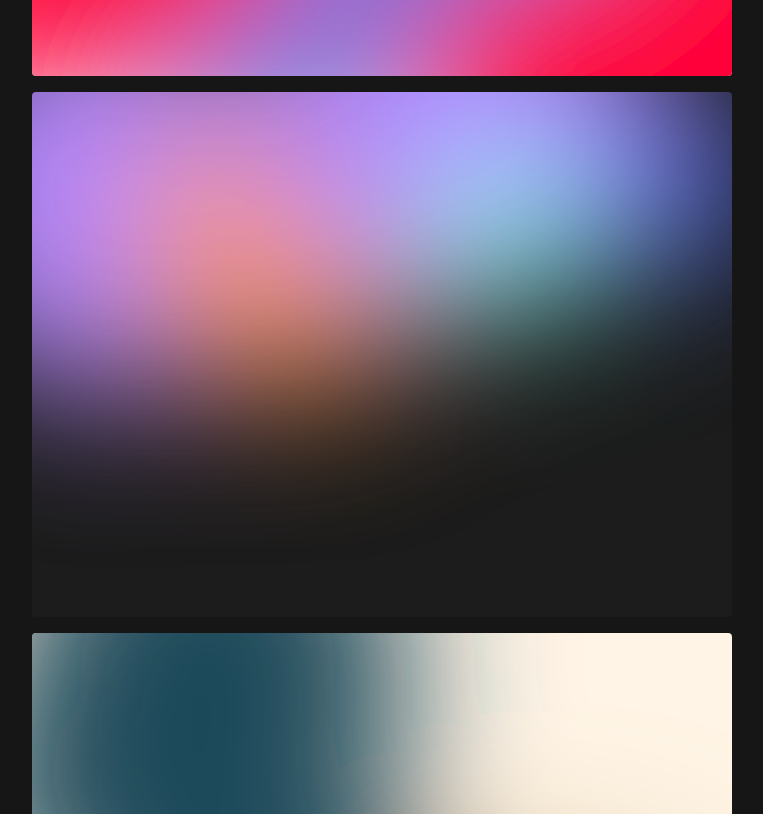
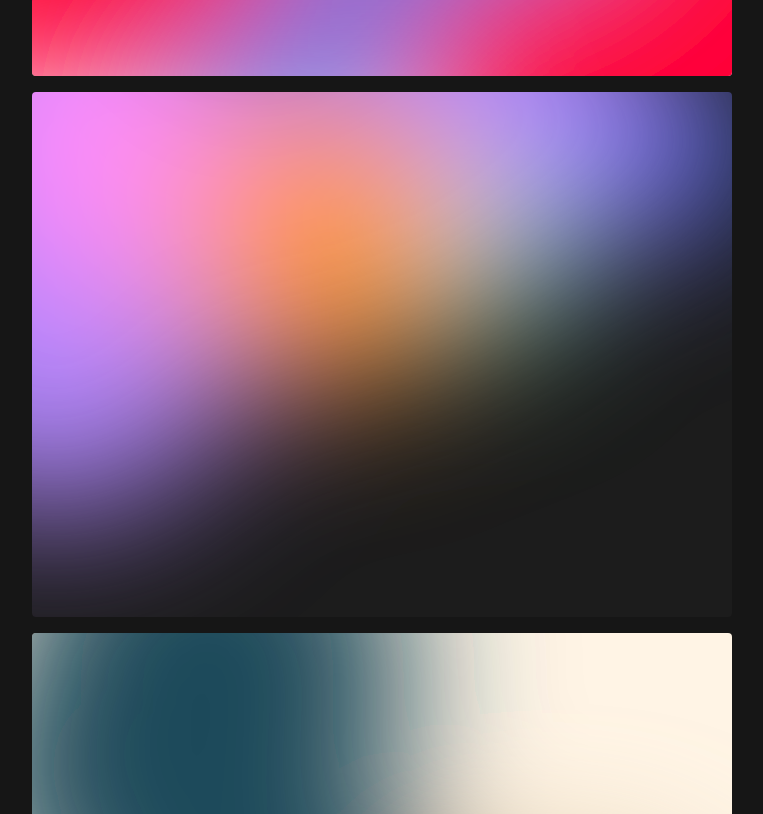
Before and after one commit to arvsrn/mesh, a SvelteKit app: page /gallery in a window 1280 px wide. Shown: the part 697-1511 px from the top of the page, without its empty margins (262-1025 px from the left). Built offline with nearby package versions, Linux system fonts and the light colour scheme.

Commit message:
Update +page.svelte

```diff
--- a/src/routes/gallery/+page.svelte
+++ b/src/routes/gallery/+page.svelte
@@ -16,7 +16,7 @@
 
     const gradients: Gradient[] = [
         {"background":"#ffff","blur":75,"blobs":[{"position":[409,235],"color":"#5c79e5","blending":"Normal","radius":200},{"color":"#ff0037","position":[251,9],"blending":"Normal","radius":300},{"position":[9,34],"color":"#ff0037","blending":"Normal","radius":300},{"position":[516,686],"color":"#ff0037","blending":"Normal","radius":300},{"position":[224,435],"color":"#5c79e5","blending":"Normal","radius":200}]},
-        {"background":"#1C1C1C","blur":75,"blobs":[{"color":"#b086fc","position":[102,71],"blending":"Normal","radius":200},{"position":[150,259],"color":"#ff9740","blending":"Normal","radius":150},{"position":[14,419],"color":"#b086fc","blending":"Normal","radius":200},{"position":[145,478],"color":"#50ff81","blending":"Overlay","radius":80},{"position":[90,639],"color":"#5073ff","blending":"Overlay","radius":80}]},
+        {"background":"#1C1C1C","blur":75,"blobs":[{"color":"#b086fc","position":[222,21],"blending":"Normal","radius":200},{"position":[14,419],"color":"#b086fc","blending":"Normal","radius":200},{"position":[164,441],"color":"#50ff81","blending":"Overlay","radius":80},{"position":[58,643],"color":"#5073ff","blending":"Overlay","radius":80},{"position":[9,22],"color":"#b086fc","blending":"Normal","radius":200},{"position":[147,290],"color":"#ff9740","blending":"Normal","radius":150},{"position":[52,86],"color":"#ff8c54","blending":"Lighten","radius":150}]},
         {"background":"#FFF4E5","blur":75,"blobs":[{"color":"#cfb88c","position":[443,524],"blending":"Normal","radius":200},{"color":"#1c4a5a","position":[38,178],"blending":"Normal","radius":200},{"position":[339,226],"color":"#1c4a5a","blending":"Normal","radius":200},{"position":[155,33],"color":"#1c4a5a","blending":"Normal","radius":100}]},
         {"background":"#FFF1C2","blur":75,"blobs":[{"color":"#fc7d58","position":[138,416],"blending":"Normal","radius":200},{"position":[344,191],"color":"#fc7d58","blending":"Normal","radius":200},{"position":[477,552],"color":"#ff7c24","blending":"Normal","radius":200}]}
     ];
```
